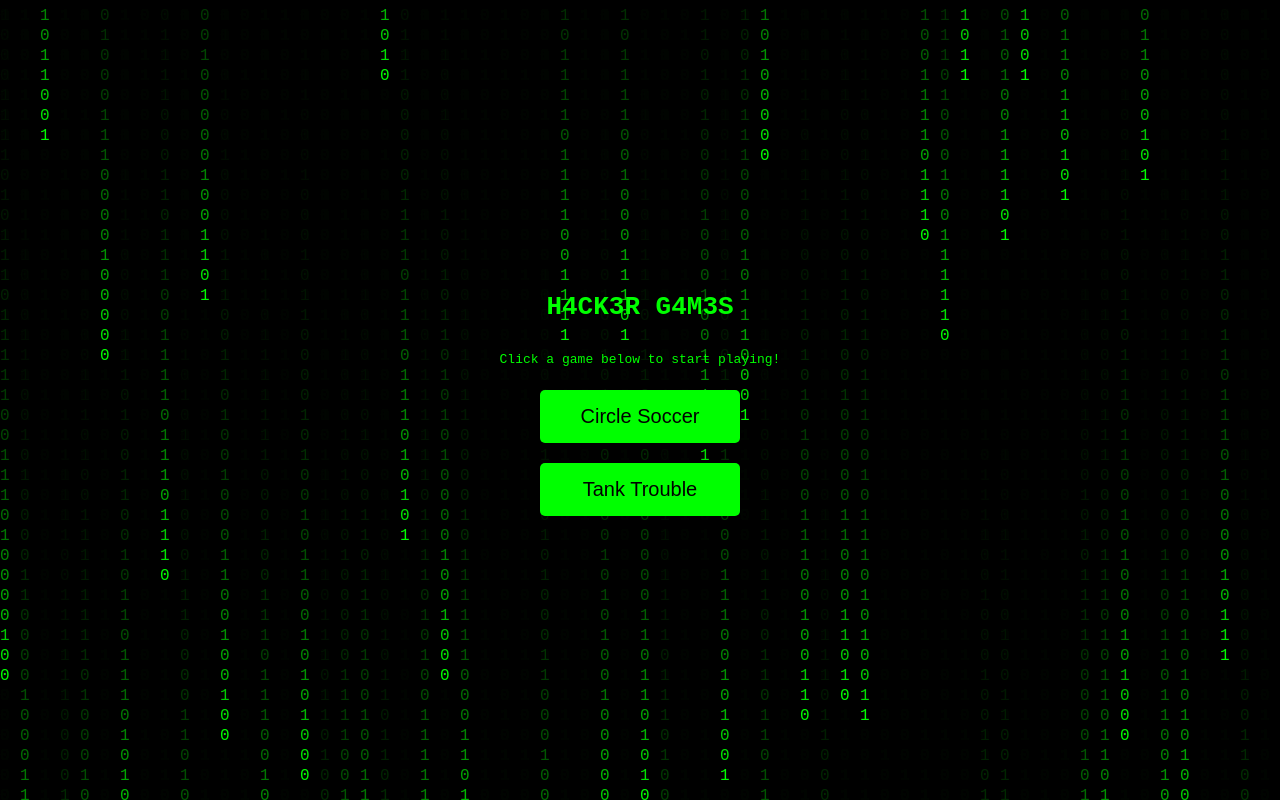
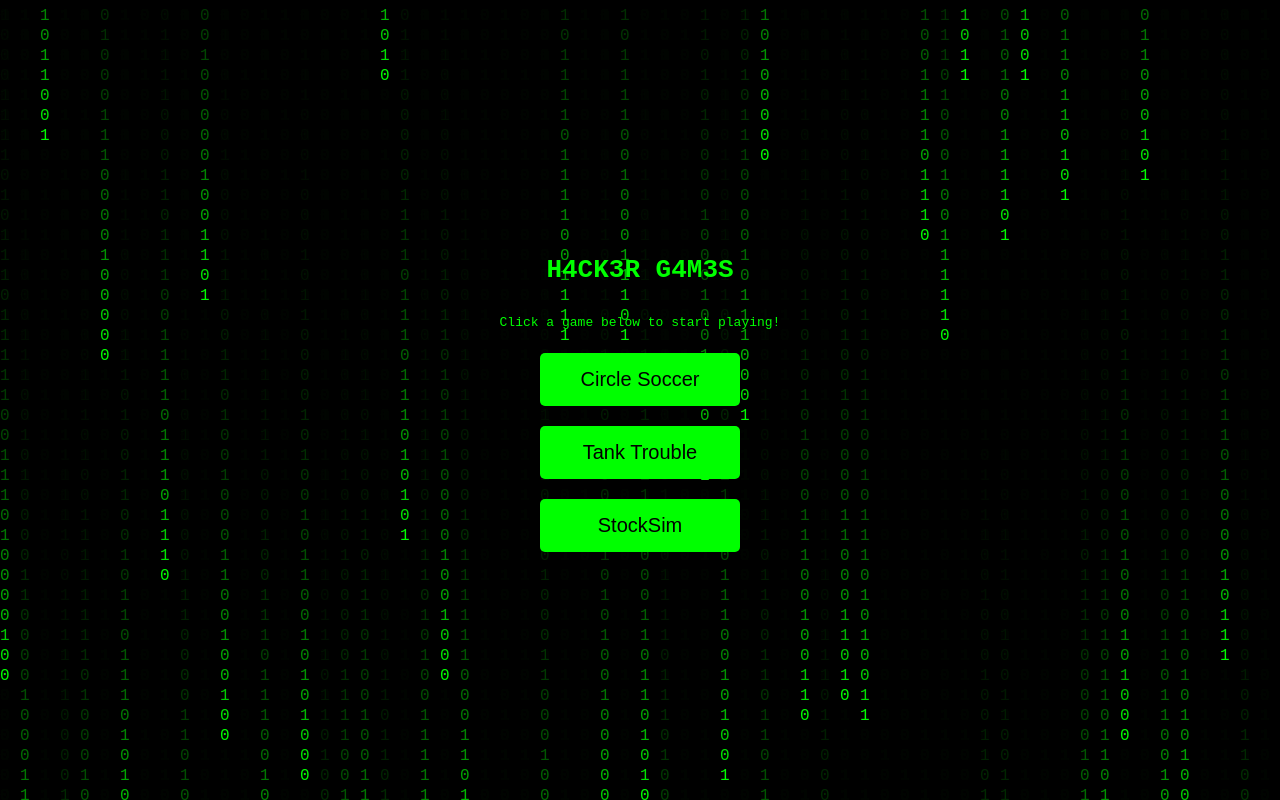
Before and after one commit to H4CK3R1010/H4CK3DG4M3S, a plain HTML site: page index.html in a window 1280 px wide. Drawn offline with Linux system fonts and the light colour scheme.

Commit message:
Update index.html

```diff
--- a/index.html
+++ b/index.html
@@ -81,6 +81,7 @@
     <div class="game-container" id="game-selection">
         <button class="game-button" onclick="loadGame('https://kzmnokkixg206ly3xoac.lite.vusercontent.net/')">Circle Soccer</button>
         <button class="game-button" onclick="loadGame('https://v0-remake-awesome-tanks.vercel.app/')">Tank Trouble</button>
+        <button class="game-button" onclick="loadGame('https://symphonious-sopapillas-d0d1a7.netlify.app/')">StockSim</button>
     </div>
     <iframe id="game-frame"></iframe>
     <button class="home-button" onclick="goHome()">Home</button>
```
